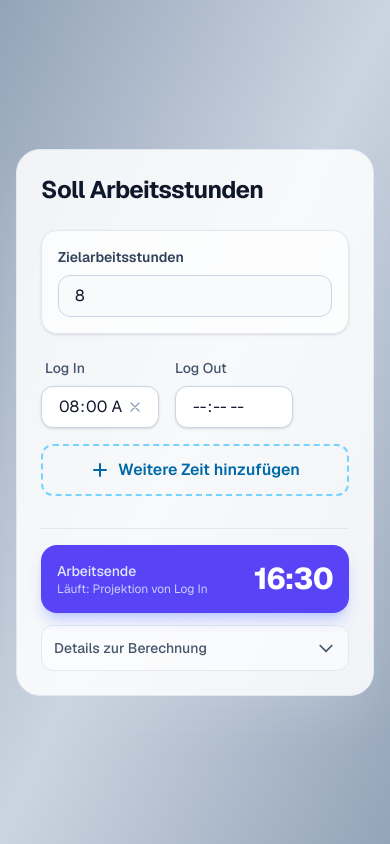
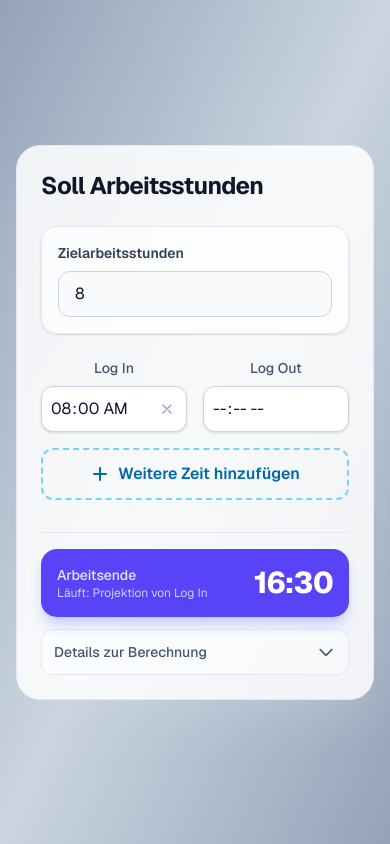
Before and after one commit to pa2si/arbeitsstunden, a Next.js app: page / in a window 390 px wide. Built offline with nearby package versions, Linux system fonts and the light colour scheme.

Commit message:
new margin between logins in mobile view

```diff
--- a/app/page.tsx
+++ b/app/page.tsx
@@ -202,29 +202,22 @@ export default function WorkTimeCalculator() {
               max='24'
               value={targetHours}
               onChange={(e) => setTargetHours(e.target.value)}
-              className='w-full bg-slate-50 border border-slate-300 text-slate-900 rounded-xl px-4 py-2 focus:ring-2 focus:ring-indigo-500 focus:border-indigo-500 transition-all outline-none'
+              className='w-full bg-slate-50 border border-slate-300 text-slate-900 rounded-xl px-4 py-2.5 focus:ring-2 focus:ring-indigo-500 focus:border-indigo-500 transition-all outline-none'
             />
           </div>
 
           {/* Dynamic Time Blocks Section */}
-          <div>
-            <div className='grid grid-cols-[1fr_1fr_40px] gap-4 mb-2 px-1'>
-              <label className='block text-sm font-medium text-slate-600'>
-                Log In
-              </label>
-              <label className='block text-sm font-medium text-slate-600'>
-                Log Out
-              </label>
-              <div></div>
-            </div>
-
-            <div className='space-y-3'>
-              {timeBlocks.map((block, index) => (
-                <div
-                  key={index}
-                  className='grid grid-cols-[1fr_1fr_40px] gap-4 items-center'
-                >
-                  <div className='relative w-full h-full'>
+          <div className='space-y-4'>
+            {timeBlocks.map((block, index) => (
+              <div key={index} className='flex items-end gap-4 sm:gap-6'>
+                {/* Log In Column */}
+                <div className='flex-1 relative'>
+                  {index === 0 && (
+                    <label className='block text-sm font-medium text-slate-600 mb-2 text-center'>
+                      Log In
+                    </label>
+                  )}
+                  <div className='relative w-full'>
                     <input
                       type='time'
                       value={block.login}
@@ -236,13 +229,14 @@ export default function WorkTimeCalculator() {
                       onChange={(e) =>
                         updateTimeBlock(index, 'login', e.target.value)
                       }
-                      className='w-full h-full relative cursor-pointer bg-white border border-slate-300 text-slate-900 rounded-xl px-4 py-2 focus:ring-2 focus:ring-indigo-500 outline-none transition-all shadow-sm
+                      className='w-full text-center relative cursor-pointer bg-white border border-slate-300 text-slate-900 rounded-xl pl-2 pr-8 sm:px-4 py-2.5 focus:ring-2 focus:ring-indigo-500 outline-none transition-all shadow-sm
                       [&::-webkit-calendar-picker-indicator]:absolute [&::-webkit-calendar-picker-indicator]:w-full [&::-webkit-calendar-picker-indicator]:h-full [&::-webkit-calendar-picker-indicator]:opacity-0 [&::-webkit-calendar-picker-indicator]:cursor-pointer'
                     />
+                    {/* Clear Button */}
                     {block.login && (
                       <button
                         onClick={() => updateTimeBlock(index, 'login', '')}
-                        className='absolute right-3 top-1/2 -translate-y-1/2 text-slate-400 hover:text-slate-600 z-10 p-1 bg-white'
+                        className='absolute right-2 top-1/2 -translate-y-1/2 text-slate-400 hover:text-slate-600 z-10 p-1 bg-white rounded-md'
                         aria-label='Clear time'
                       >
                         <svg
@@ -262,8 +256,16 @@ export default function WorkTimeCalculator() {
                       </button>
                     )}
                   </div>
+                </div>
 
-                  <div className='relative w-full h-full'>
+                {/* Log Out Column */}
+                <div className='flex-1 relative'>
+                  {index === 0 && (
+                    <label className='block text-sm font-medium text-slate-600 mb-2 text-center'>
+                      Log Out
+                    </label>
+                  )}
+                  <div className='relative w-full'>
                     <input
                       type='time'
                       value={block.logout}
@@ -275,13 +277,14 @@ export default function WorkTimeCalculator() {
                       onChange={(e) =>
                         updateTimeBlock(index, 'logout', e.target.value)
                       }
-                      className='w-full h-full relative cursor-pointer bg-white border border-slate-300 text-slate-900 rounded-xl px-4 py-2 focus:ring-2 focus:ring-indigo-500 outline-none transition-all shadow-sm
+                      className='w-full text-center relative cursor-pointer bg-white border border-slate-300 text-slate-900 rounded-xl pl-2 pr-8 sm:px-4 py-2.5 focus:ring-2 focus:ring-indigo-500 outline-none transition-all shadow-sm
                       [&::-webkit-calendar-picker-indicator]:absolute [&::-webkit-calendar-picker-indicator]:w-full [&::-webkit-calendar-picker-indicator]:h-full [&::-webkit-calendar-picker-indicator]:opacity-0 [&::-webkit-calendar-picker-indicator]:cursor-pointer'
                     />
+                    {/* Clear Button */}
                     {block.logout && (
                       <button
                         onClick={() => updateTimeBlock(index, 'logout', '')}
-                        className='absolute right-3 top-1/2 -translate-y-1/2 text-slate-400 hover:text-slate-600 z-10 p-1 bg-white'
+                        className='absolute right-2 top-1/2 -translate-y-1/2 text-slate-400 hover:text-slate-600 z-10 p-1 bg-white rounded-md'
                         aria-label='Clear time'
                       >
                         <svg
@@ -301,11 +304,14 @@ export default function WorkTimeCalculator() {
                       </button>
                     )}
                   </div>
+                </div>
 
-                  {timeBlocks.length > 1 ? (
+                {/* Delete Button (Only shows if > 1 block) */}
+                {timeBlocks.length > 1 && (
+                  <div className='mb-0.5 shrink-0'>
                     <button
                       onClick={() => removeTimeBlock(index)}
-                      className='text-slate-400 hover:text-rose-600 hover:bg-rose-50 rounded-lg transition-colors flex items-center justify-center h-full aspect-square'
+                      className='text-slate-400 hover:text-rose-600 hover:bg-rose-50 rounded-lg transition-colors flex items-center justify-center h-10 w-10'
                       aria-label='Remove time block'
                     >
                       <svg
@@ -323,16 +329,14 @@ export default function WorkTimeCalculator() {
                         />
                       </svg>
                     </button>
-                  ) : (
-                    <div />
-                  )}
-                </div>
-              ))}
-            </div>
+                  </div>
+                )}
+              </div>
+            ))}
 
             <button
               onClick={addTimeBlock}
-              className='mt-4 w-full py-3 border-2 border-dashed border-sky-300 text-sky-700 rounded-xl hover:bg-sky-50 hover:border-sky-400 font-semibold transition-all flex items-center justify-center gap-2 cursor-pointer'
+              className='mt-2 w-full py-3 border-2 border-dashed border-sky-300 text-sky-700 rounded-xl hover:bg-sky-50 hover:border-sky-400 font-semibold transition-all flex items-center justify-center gap-2 cursor-pointer'
             >
               <svg
                 xmlns='http://www.w3.org/2000/svg'
```
